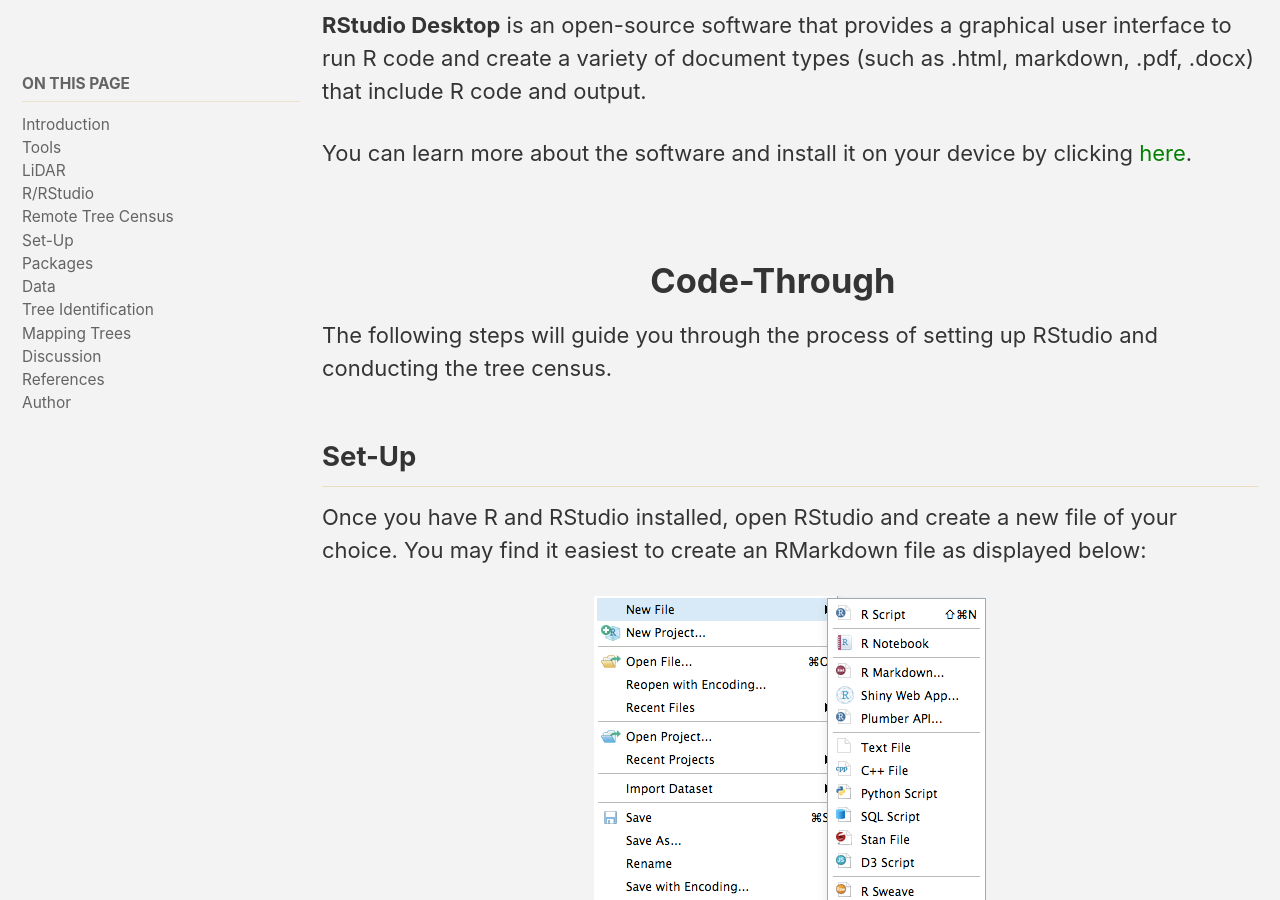
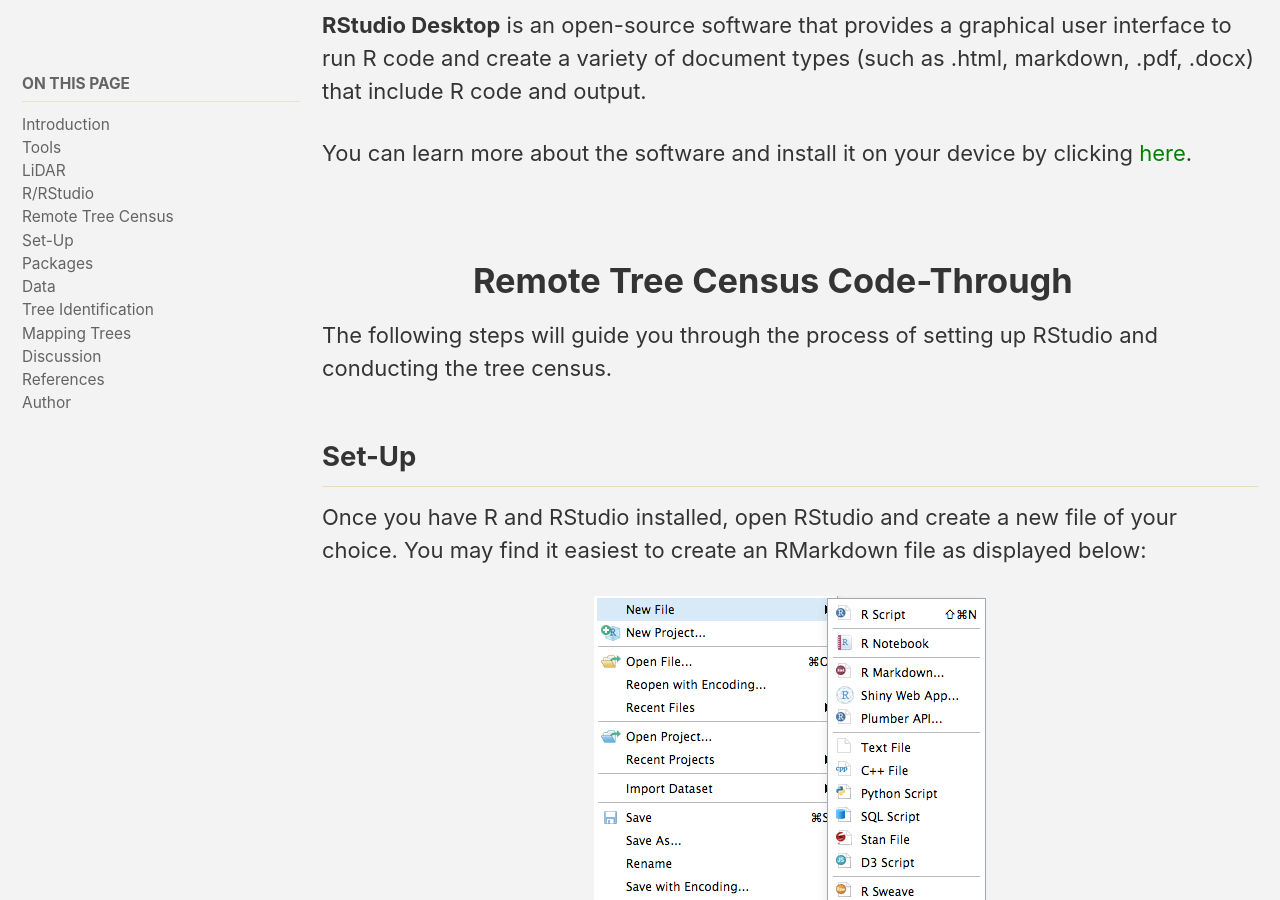
Before and after one commit to castower/cpp-593-treeproject-site, a Jekyll site: the page built from index.md, in a window 1280 px wide and 900 px high, scrolled down 5440 px. Built offline with Jekyll 4.4.1, drawn with Linux system fonts in a browser that asks for light colours; cached includes are drawn as plain includes; nearby versions of some CDN libraries.

Commit message:
Update index.md

```diff
--- a/index.md
+++ b/index.md
@@ -49,7 +49,7 @@
 <br>
 
 <center>
-  <h1 id = "Remote_Tree_Census">Remote Tree Census Tools</h1>
+  <h1 id = "Tools">Remote Tree Census Tools</h1>
 </center>
 
   <p markdown= "1"> Although the field of remote tree identification is relatively new (the first R package for LiDAR data analysis was developed in [2014](https://www.researchgate.net/publication/324437694_LiDAR_Analysis_in_R_and_rLiDAR_for_Forestry_Applications)), the number of open-source tools available has expanded quickly. In this tutorial, we will be examining the tools available to conduct tree censuses with LiDAR data in R/RStudio. </p>
@@ -133,7 +133,7 @@
 <br>
 
 <center>
-  <h1 id= "Code">Code-Through</h1>
+  <h1 id= "Remote_Tree_Census">Remote Tree Census Code-Through</h1>
 </center>
 
   <p> The following steps will guide you through the process of setting up RStudio and conducting the tree census. </p>
```
